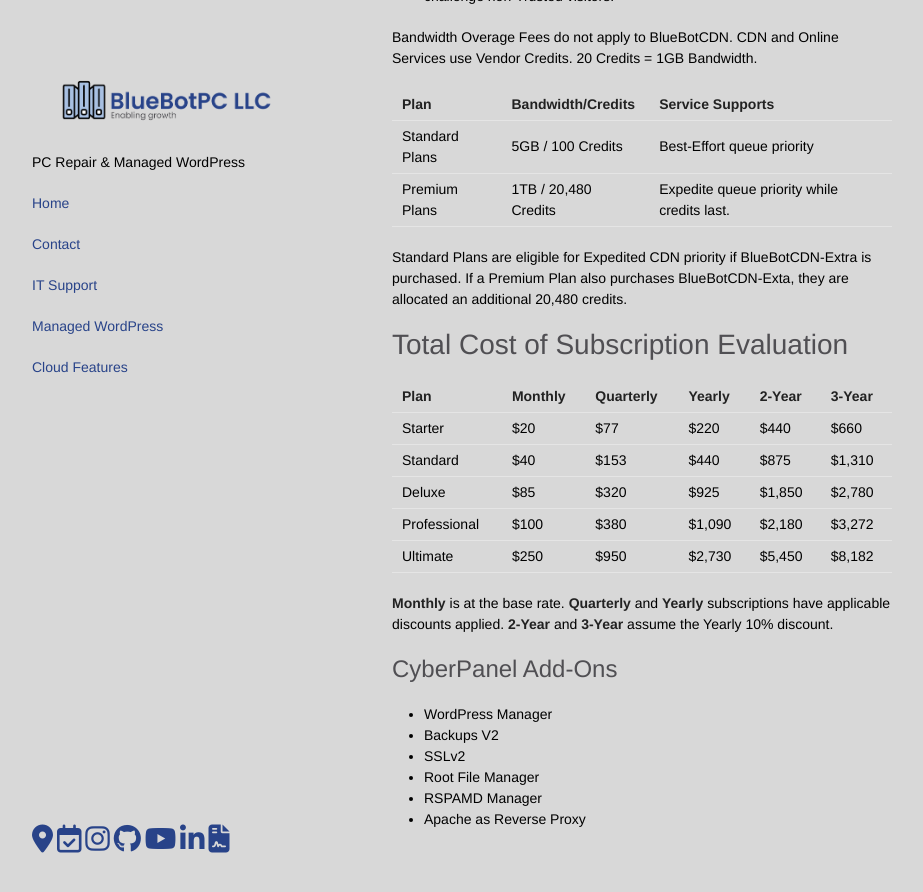
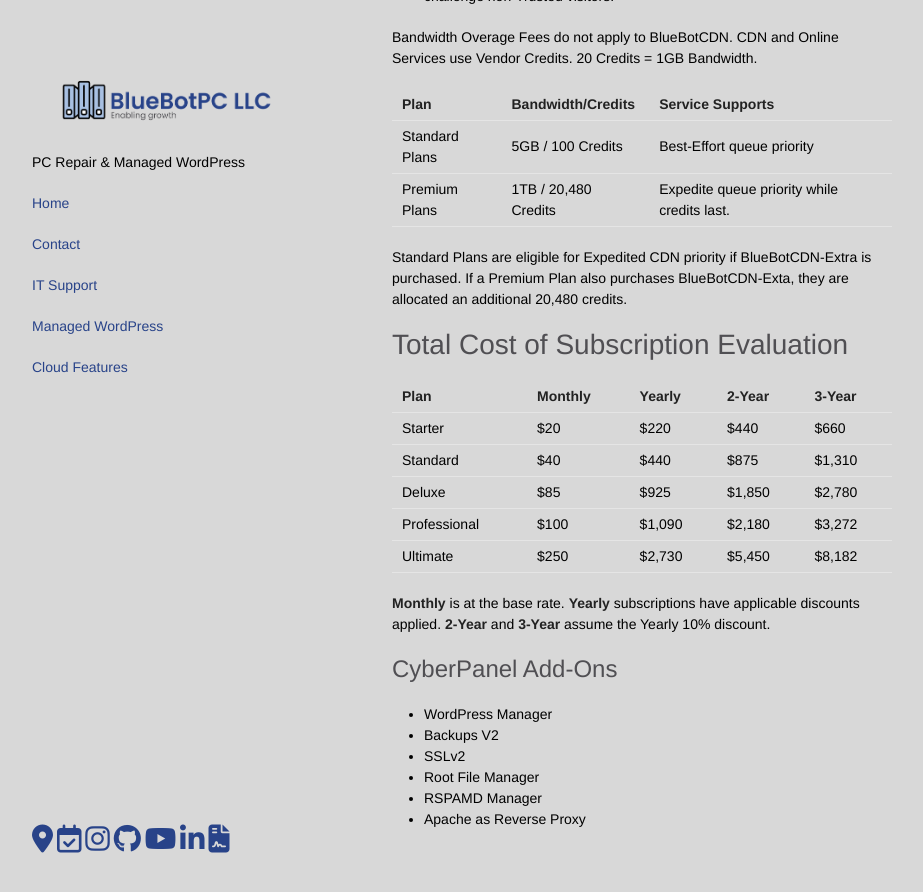
Before and after one commit to GoobyFRS/bluebotpc-web, a Jekyll site: the page built from pages/kb/kb-home.md, in a window 1280 px wide and 900 px high, scrolled down 1880 px. Shown: the top 892 px of the window, without its empty margins (178-1101 px from the left). Built offline with Jekyll 4.4.1, drawn with Linux system fonts in a browser that asks for light colours; nearby versions of some CDN libraries; our own code applies the rules of GitHub Pages for plain Markdown files.

```diff
--- a/pages/kb/kb-home.md
+++ b/pages/kb/kb-home.md
@@ -83,14 +83,14 @@ Standard Plans are eligible for Expedited CDN priority if BlueBotCDN-Extra is pu
 
 ### Total Cost of Subscription Evaluation
 
-| **Plan**     | **Monthly** | **Quarterly** | **Yearly** | **2-Year** | **3-Year** |
-| Starter      | $20         | $77           | $220       | $440       | $660   |
-| Standard     | $40         | $153          | $440       | $875       | $1,310 |
-| Deluxe       | $85         | $320          | $925       | $1,850     | $2,780 |
-| Professional | $100        | $380          | $1,090     | $2,180     | $3,272 |
-| Ultimate     | $250        | $950          | $2,730     | $5,450     | $8,182 |
+| **Plan**     | **Monthly** | **Yearly** | **2-Year** | **3-Year** |
+| Starter      | $20         | $220       | $440       | $660   |
+| Standard     | $40         | $440       | $875       | $1,310 |
+| Deluxe       | $85         | $925       | $1,850     | $2,780 |
+| Professional | $100        | $1,090     | $2,180     | $3,272 |
+| Ultimate     | $250        | $2,730     | $5,450     | $8,182 |
 
-**Monthly** is at the base rate. **Quarterly** and **Yearly** subscriptions have applicable discounts applied. **2-Year** and **3-Year** assume the Yearly 10% discount.
+**Monthly** is at the base rate. **Yearly** subscriptions have applicable discounts applied. **2-Year** and **3-Year** assume the Yearly 10% discount.
 
 #### CyberPanel Add-Ons
 
```
Also changed, not shown: pages/legal/billing.md (+1 -2 lines), pages/legal/sla.md (+1 -1 lines).
